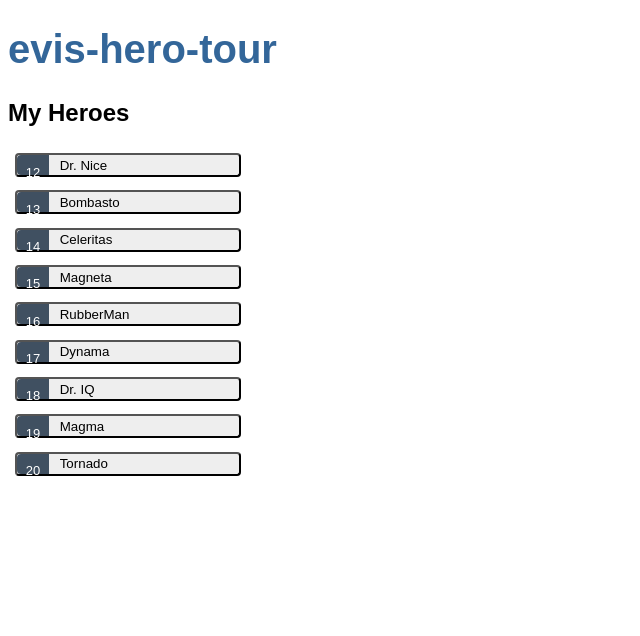
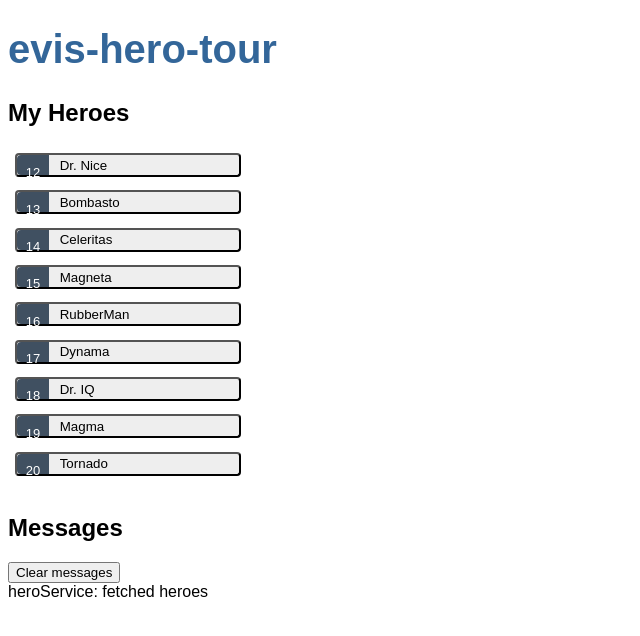
Before and after one commit to EveKlieber/evis-tour-of-heroes, an Angular app: page / in a window 1280 px wide. Shown: the top 636 px of the page, without its empty margins (0-640 px from the left). Built offline with nearby package versions, Linux system fonts and the light colour scheme.

Commit message:
message service implemented and binded

```diff
--- a/src/app/app.component.html
+++ b/src/app/app.component.html
@@ -1,5 +1,7 @@
 
 <h1>{{title}}</h1>
 <app-heroes></app-heroes>
+<app-messages></app-messages>
+
 
 <router-outlet></router-outlet>
--- a/src/app/app.module.ts
+++ b/src/app/app.module.ts
@@ -5,12 +5,14 @@
 import { AppComponent } from './app.component';
 import { HeroesComponent } from './heroes/heroes.component';
 import { HeroDetailComponent } from './hero-detail/hero-detail.component';
+import { MessagesComponent } from './messages/messages.component';
 
 @NgModule({
   declarations: [
     AppComponent,
     HeroesComponent,
-    HeroDetailComponent
+    HeroDetailComponent,
+    MessagesComponent
   ],
   imports: [
     BrowserModule,
--- a/src/app/hero.service.ts
+++ b/src/app/hero.service.ts
@@ -1,6 +1,8 @@
 import { Injectable } from '@angular/core';
+import { Observable, of } from 'rxjs';
 import { Hero } from './hero';
 import { HEROES } from './/mock-heroes';
+import { MessageService } from './message.service';
 
 
 // By default, ng generate service registers a provider with the root injector for your service by including provider metadata, that's providedIn: 'root' in the @Injectable() decorator.
@@ -13,9 +15,22 @@
 
 export class HeroService {
 
-  // get hero data
-  getHeroes():Hero[] {
-    return HEROES;
+  // get hero data:
+
+  // getHeroes():Hero[] {
+  //   return HEROES;
+  // }
+
+  // asynchron solution:
+
+  getHeroes():Observable<Hero[]> {
+    const heroes = of(HEROES);
+    this.messageService.add('heroService: fetched heroes')
+    return heroes;
   }
-  constructor() { }
+// of(HEROES) returns an Observable<Hero[]> that emits a single value, the array of mock heroes.
+  constructor(private messageService: MessageService) { }
 }
+
+
+// service-in-service scenario in which I inject the MessageService into the HeroService which is injected into the HeroesComponent.
--- a/src/app/heroes/heroes.component.ts
+++ b/src/app/heroes/heroes.component.ts
@@ -31,8 +31,18 @@
   }
 // method to retrieve the heroes from the service.
   getHeroes():void {
-    this.heroes = this.heroService.getHeroes();
+    this.heroService.getHeroes()
+    .subscribe(heroes => this.heroes = heroes)
   }
+// The HeroService.getHeroes() method has a synchronous signature, which implies that the HeroService can fetch heroes synchronously. The HeroesComponent consumes the getHeroes() result as if heroes could be fetched synchronously. This approach won't work in a real application that uses asynchronous calls. It works now because my service synchronously returns mock heroes. ---> HeroService.getHeroes() must have an asynchronous signature of some kind.  --> observable.subscribe()
+// The subscribe() method passes the emitted array to the callback, which sets the component's heroes property.
+
+
+
+
+
+
+
   onSelect(hero: Hero): void {
     this.selectedHero = hero;
   }
--- /dev/null
+++ b/src/app/message.service.ts
@@ -0,0 +1,18 @@
+import { Injectable } from '@angular/core';
+
+@Injectable({
+  providedIn: 'root'
+})
+export class MessageService {
+  messages: string[] = [];
+
+  add(message: string) {
+    this.messages.push(message);
+  }
+
+  clear() {
+    this.messages = [];
+  }
+
+  constructor() { }
+}
--- /dev/null
+++ b/src/app/messages/messages.component.html
@@ -0,0 +1,9 @@
+<div *ngIf="messageService.messages.length">
+
+  <h2>Messages</h2>
+  <button type="button" class="clear"
+    (click)="messageService.clear()">Clear messages</button>
+
+  <div *ngFor="let message of messageService.messages">{{message}}</div>
+
+</div>
--- /dev/null
+++ b/src/app/messages/messages.component.ts
@@ -0,0 +1,18 @@
+import { Component, OnInit } from '@angular/core';
+import { MessageService } from '../message.service';
+
+@Component({
+  selector: 'app-messages',
+  templateUrl: './messages.component.html',
+  styleUrls: ['./messages.component.scss']
+})
+export class MessagesComponent implements OnInit {
+
+  constructor(public messageService: MessageService) { }
+
+  // he messageService property must be public because i am going to bind to it in the template. Angular only binds to public component properties.
+
+  ngOnInit(): void {
+  }
+
+}
```
Also changed, not shown: src/app/messages/messages.component.scss (added), 2 other files (tests, documents, lock files or other folders).
